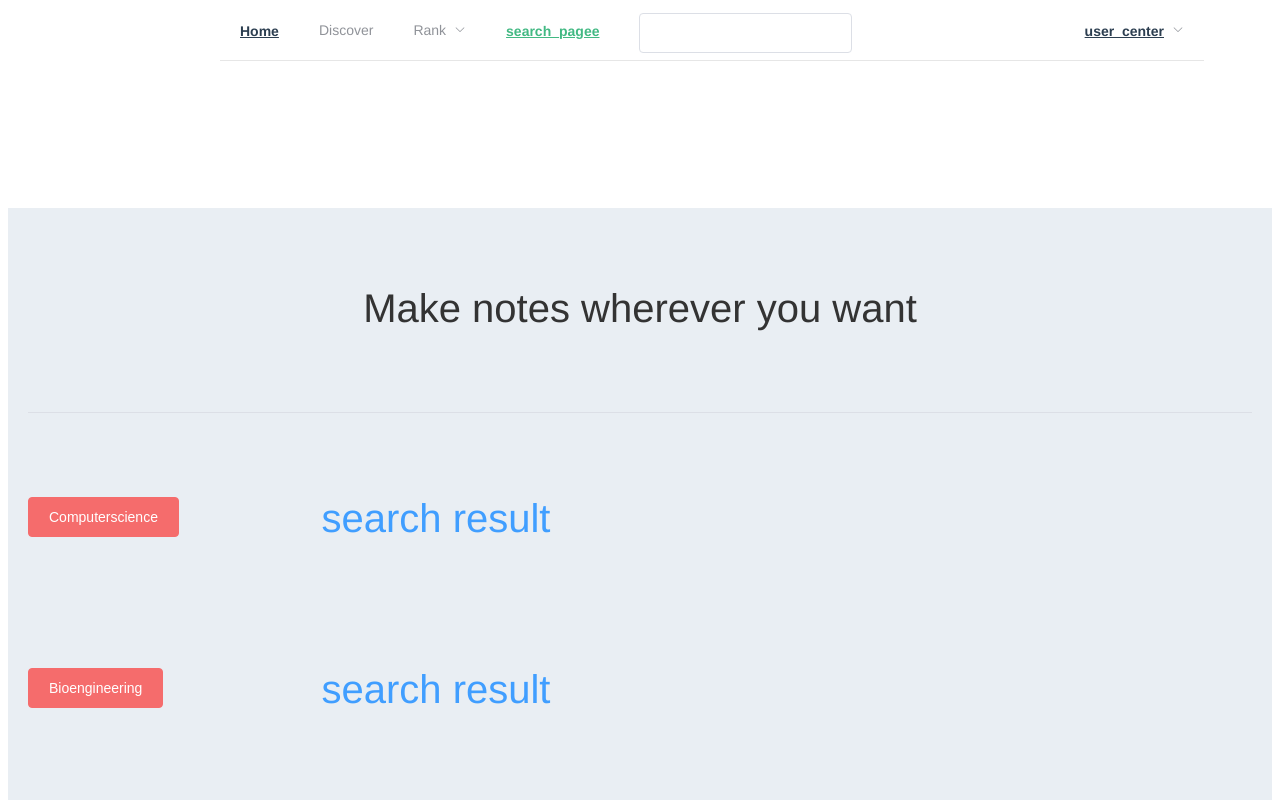
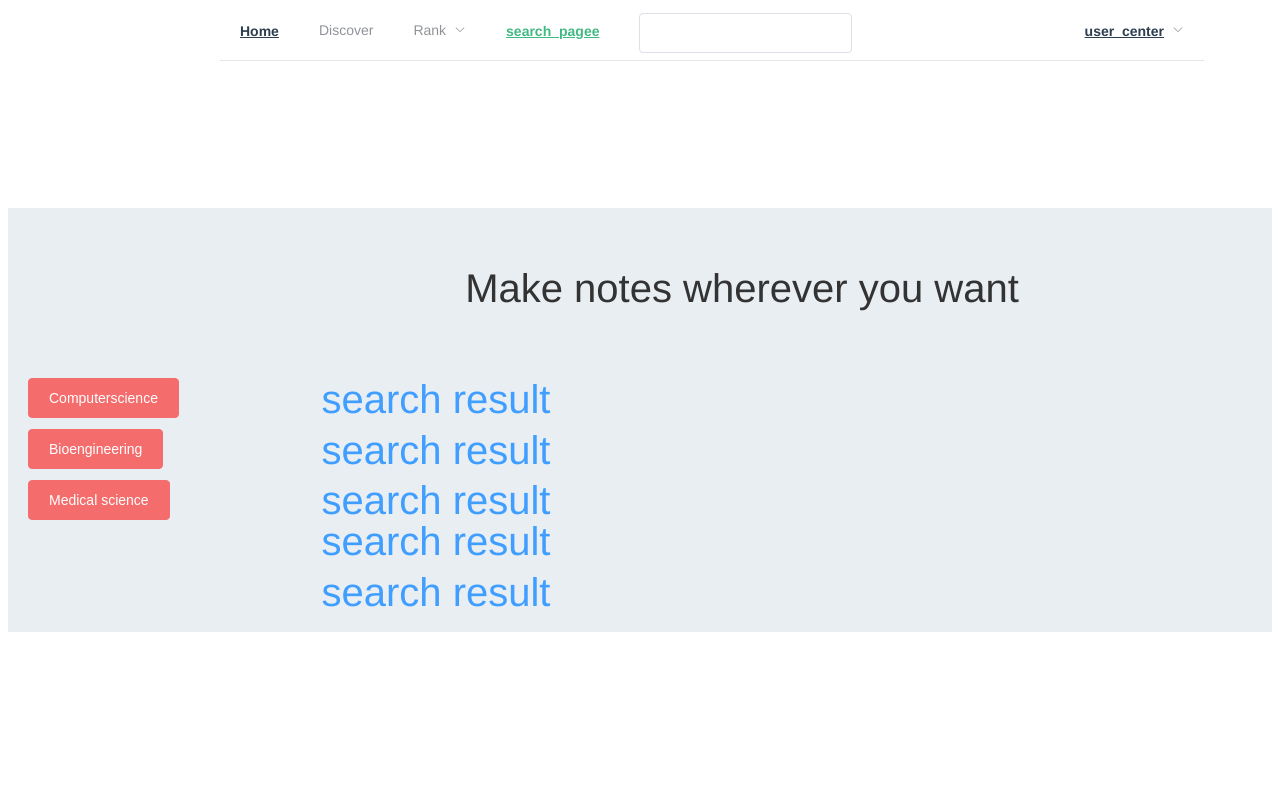
Before and after one commit to JiaMing5139/paper-note, a Vue app: page /search_pagee in a window 1280 px wide. Shown: the top 800 px of the page. Built offline with nearby package versions, Linux system fonts and the light colour scheme.

Commit message:
'修改行间距'

```diff
--- a/src/views/search_pagee.vue
+++ b/src/views/search_pagee.vue
@@ -2,16 +2,16 @@
   <div class='search_pagee'>
     <el-container>
       <el-main>
-        <el-row>
-          <el-col  :span="12" :offset="6" style="font-size: 40px " cell-style="font-weight: 100;" font-family="Helvetica Neue">
+        <el-row style="margin-top:-20px">
+          <el-col  :span="16" :offset="6" style="font-size: 40px " cell-style="font-weight: 100;" font-family="Helvetica Neue">
             Make notes wherever you want
           </el-col>
         </el-row>
-        <el-row>
-        <el-divider></el-divider>
-        </el-row>
-        <el-row>
-          <el-col :span="2" :offset="0">
+<!--        <el-row>-->
+<!--        <el-divider></el-divider>-->
+<!--        </el-row>-->
+        <el-row style="line-height: 60px">
+          <el-col :span="2" :offset="0" >
             <el-button type="danger">Computerscience</el-button>
           </el-col>
           <el-col :span="8" :offset="2">
@@ -19,10 +19,10 @@
             <el-link type="primary" style="font-size: 40px"  >search result</el-link>
           </el-col>
         </el-row>
-        <el-row>
-          <div style="margin: 10px 0;"></div>
-        </el-row>
-        <el-row>
+<!--        <el-row>-->
+<!--          <div style="margin: -100px;"></div>-->
+<!--        </el-row>-->
+        <el-row style="line-height: 40px">
           <el-col :span="2" :offset="0">
             <el-button type="danger">Bioengineering</el-button>
           </el-col>
@@ -40,8 +40,8 @@
         <el-row>
           <div style="margin: 10px 0;"></div>
         </el-row>
-        <el-row>
-          <el-col :span="2" :offset="0">
+        <el-row style="line-height: 40px">
+          <el-col :span="2" :offset="0" >
             <el-button type="danger">Medical science</el-button>
 <!--            <el-button @click="mdeicalscience">Medical science</el-button>-->
           </el-col>
@@ -51,15 +51,15 @@
           </el-col>
         </el-row>
         <el-row>
-          <div style="margin: 10px 0;"></div>
-          <el-col :span="8" :offset="4">
+<!--          <div style="margin: 10px 0;"></div>-->
+          <el-col :span="8" :offset="4" style="line-height: 40px">
 <!--            <el-button @click="searchresult">search result</el-button>-->
             <el-link type="primary" style="font-size: 40px"  >search result</el-link>
           </el-col>
         </el-row>
-        <el-row>
+        <el-row style="line-height: 40px">
           <div style="margin: 10px 0;"></div>
-          <el-col :span="8" :offset="4">
+          <el-col :span="8" :offset="4" >
             <!--            <el-button @click="searchresult">search result</el-button>-->
             <el-link type="primary" style="font-size: 40px"  >search result</el-link>
           </el-col>
--- a/src/views/user_center.vue
+++ b/src/views/user_center.vue
@@ -2,7 +2,7 @@
   <div class='search_page'>
     <el-container>
       <el-main>
-<!--        <div style="margin: 20px 0;">-->
+        <div style="margin: 0px 0;">
         <el-row>
           <el-col span="4" offset="2">
             <div class="demo-type">
@@ -30,9 +30,9 @@
             <el-button @click="myrecommendation">My6585</el-button>
           </el-col>
         </el-row>
-        <el-row>
-          <div style="margin: 20px 0;"></div>
-        </el-row>
+<!--        <el-row>-->
+<!--          <div style="margin: 20px 0;"></div>-->
+<!--        </el-row>-->
         <el-row>
           <el-col :span="2" :offset="0">
             <el-button @click="ControllableParapharseGenerationwithaSyntacticExemplar">Controllable Parapharse Generation with a Syntactic Exemplar</el-button>
@@ -41,9 +41,9 @@
             <el-button @click="recentlyread">Recently read</el-button>
           </el-col>
         </el-row>
-        <el-row>
-          <div style="margin: 20px 0;"></div>
-        </el-row>
+<!--        <el-row>-->
+<!--          <div style="margin: 20px 0;"></div>-->
+<!--        </el-row>-->
         <el-row>
           <el-col :span="2" :offset="0">
             <el-button @click="DocREDALarge-ScaleDocument-LevelRelationExtractionDataset">DocRED:A Large-Scale Document-Level Relation Extraction Dataset</el-button>
@@ -52,9 +52,9 @@
             <el-button @click="myquestions">My questions</el-button>
           </el-col>
         </el-row>
-        <el-row>
-          <div style="margin: 20px 0;"></div>
-        </el-row>
+<!--        <el-row>-->
+<!--          <div style="margin: 20px 0;"></div>-->
+<!--        </el-row>-->
         <el-row>
           <el-col :span="2" :offset="0">
             <el-button @click="TowardsComplexText-to-SQLinCross-DomainDatabasewithintermediate">Towards Complex Text-to-SQL in Cross-Domain Database with intermediate</el-button>
@@ -63,7 +63,7 @@
             <el-button @click="mynotes">My notes</el-button>
           </el-col>
         </el-row>
-<!--        </div>-->
+        </div>
       </el-main>
     </el-container>
   </div>
```
